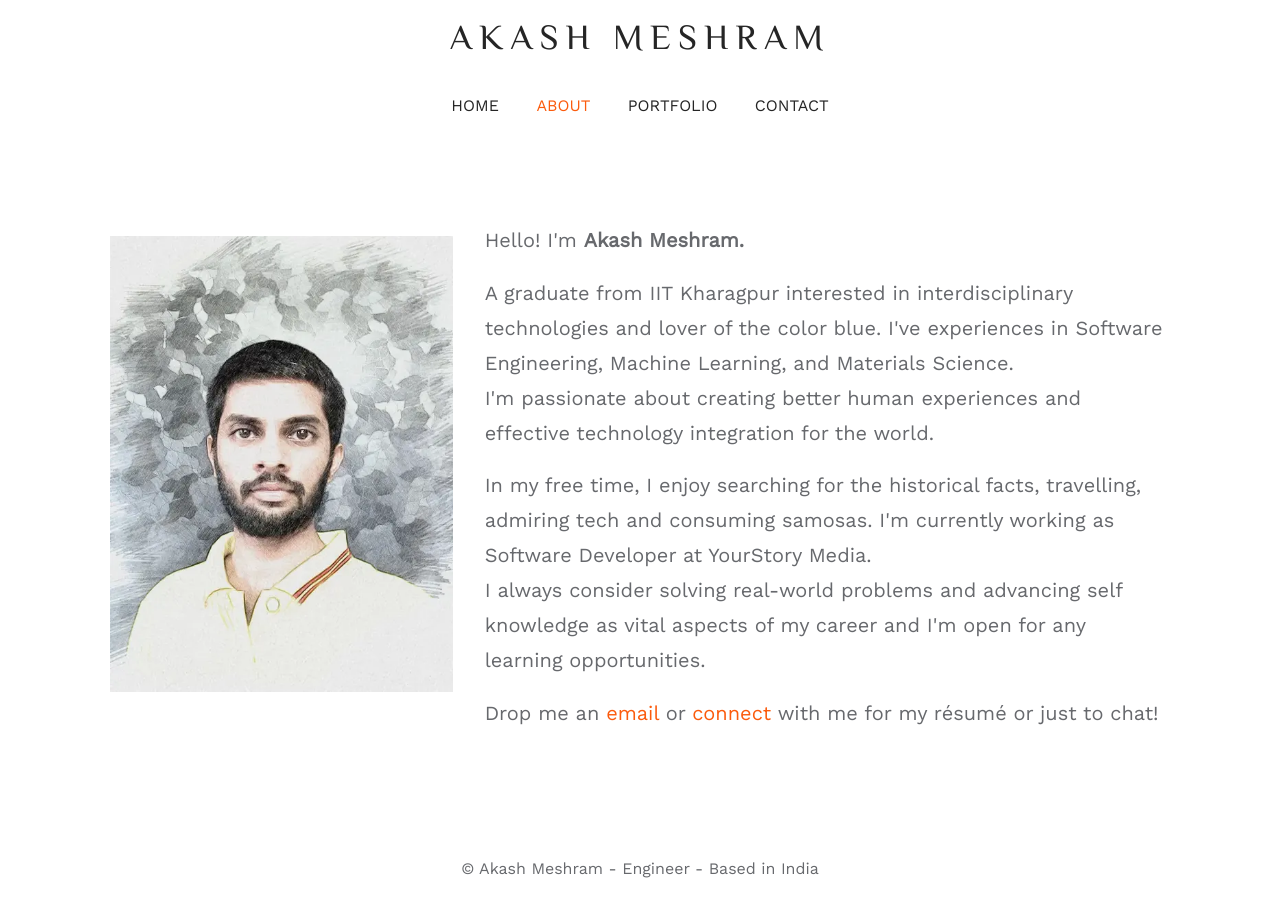
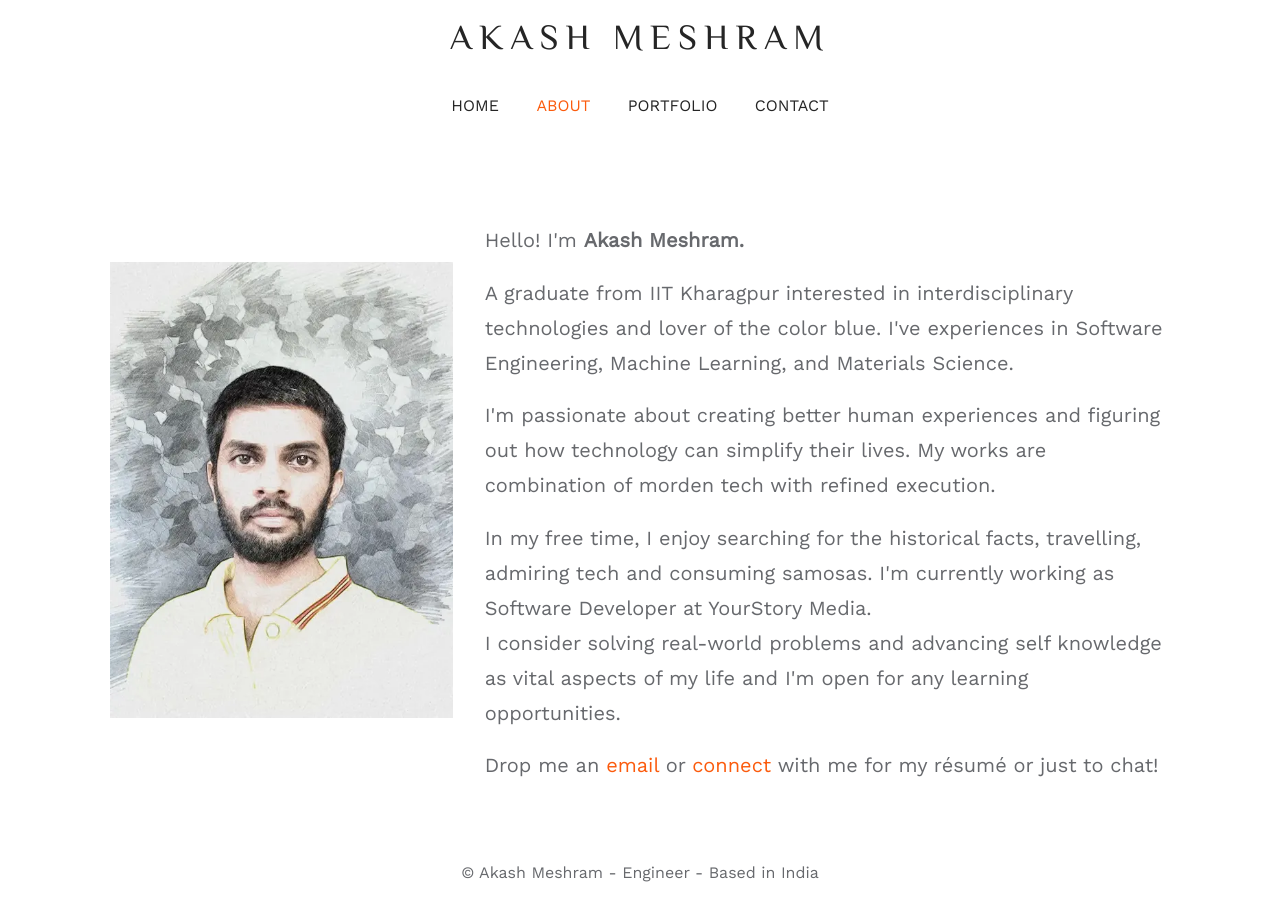
Before and after one commit to akashmeshram/Personal-Website, a Jekyll site: the page built from pages/about.html, in a window 1280 px wide. Built offline with Jekyll 4.4.1, drawn with Linux system fonts in a browser that asks for light colours.

Commit message:
Update texts

```diff
--- a/_includes/head.html
+++ b/_includes/head.html
@@ -1,18 +1,32 @@
-<meta charset="utf-8">
-<meta name="viewport" content="width=device-width, initial-scale=1, viewport-fit=cover">
+<meta charset="utf-8" />
+<meta
+  name="viewport"
+  content="width=device-width, initial-scale=1, viewport-fit=cover"
+/>
 <title>{{ page.title }}</title>
 <meta name="author" content="Akash Meshram" />
-<meta name="description" content="Personal website of Akash Meshram, an IIT Kharagpur graduate, engineer and researcher.">
-<meta name="keywords" content="IIT, Kharagpur, portfolio, engineer, developer">
-<meta name="viewport" content="width=device-width, initial-scale=1">
-<meta name="googlebot" content="noindex">
+<meta
+  name="description"
+  content="Personal website of Akash Meshram, an IIT Kharagpur graduate, engineer and researcher."
+/>
+<meta
+  name="keywords"
+  content="IIT, Kharagpur, portfolio, engineer, developer"
+/>
+<meta name="viewport" content="width=device-width, initial-scale=1" />
+<meta name="googlebot" content="noindex" />
 
 <!-- Fonts & Icons -->
-<link rel="shortcut icon" href="/assets/images/favicon.ico" type="image/x-icon">
-<link rel="preconnect" href="https://fonts.gstatic.com" crossorigin>
+<link
+  rel="shortcut icon"
+  href="/assets/images/favicon.ico"
+  type="image/x-icon"
+/>
+<link rel="preconnect" href="https://fonts.gstatic.com" crossorigin />
 
 <!-- CSS -->
-<link rel="stylesheet" href="/assets/css/styles.css">
+<link rel="stylesheet" href="/assets/css/styles.css" />
 
 <!-- JS -->
-<script defer src="/assets/scripts/navigation.js"> </script>
+<script defer src="/assets/scripts/navigation.js"></script>
+<script defer src="/assets/scripts/message.js"></script>
--- /dev/null
+++ b/assets/scripts/message.js
@@ -0,0 +1,17 @@
+console.log(
+  "".concat(
+    "%c",
+    "© 2022 AKASH MESHRAM",
+    "%c",
+    "\n\n",
+    "                                                                         \n",
+    "  Hi there!                                                              \n",
+    "  If you have an oppertunity for me, do reach out.                       \n",
+    "  Connect with me at 6388495akash@gmail.com / +91-8348461991             \n",
+    "                                                                         \n",
+    "  My Résumé : drive.google.com/file/d/1D5MlccF4qxAgdnG0-E2TPVpRCXbp2aZ1  \n",
+    "                                                                         \n"
+  ),
+  "color: #aaa; background-color: #222; font-family:  monospace; font-size: 14px; font-weight: bold; padding: 8px 19px; border: 1px solid; margin: 20px;",
+  "color: #aaa; background-color: #222; font-family:  monospace; font-size: 14px; font-weight: normal;"
+);
--- a/pages/about.html
+++ b/pages/about.html
@@ -14,17 +14,19 @@ permalink: /about
       A graduate from IIT Kharagpur interested in interdisciplinary technologies
       and lover of the color blue. I've experiences in Software Engineering,
       Machine Learning, and Materials Science.
-      <br />
-      I'm passionate about creating better human experiences and effective
-      technology integration for the world.
+    </p>
+    <p>
+      I'm passionate about creating better human experiences and figuring out
+      how technology can simplify their lives. My works are combination of
+      morden tech with refined execution.
     </p>
     <p>
       In my free time, I enjoy searching for the historical facts, travelling,
       admiring tech and consuming samosas. I'm currently working as Software
       Developer at YourStory Media.
       <br />
-      I always consider solving real-world problems and advancing self knowledge
-      as vital aspects of my career and I'm open for any learning opportunities.
+      I consider solving real-world problems and advancing self knowledge as
+      vital aspects of my life and I'm open for any learning opportunities.
     </p>
     <p>
       Drop me an
```
Also changed, not shown: Gemfile (added, +7 -0 lines), Gemfile.lock (added).
